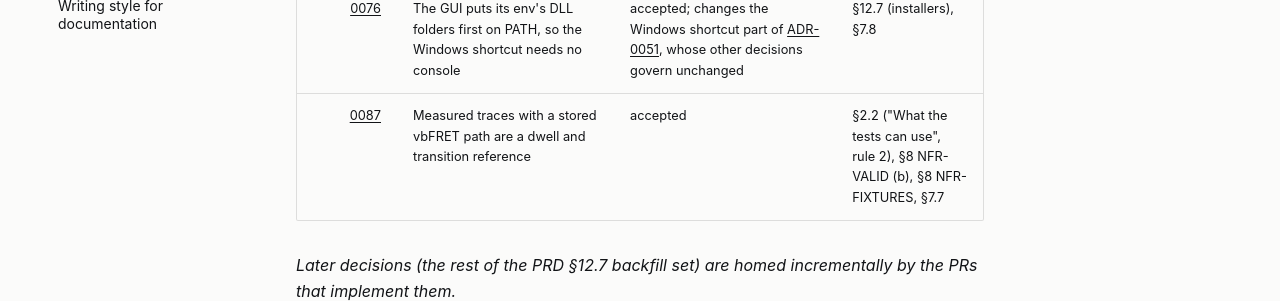
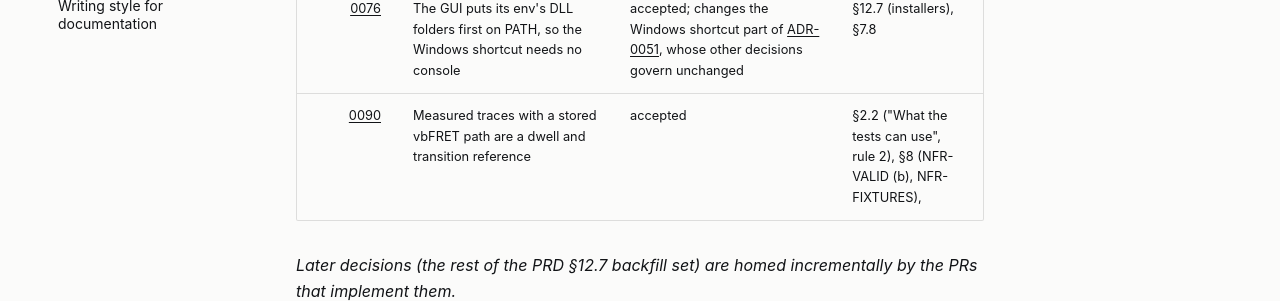
Before and after one commit to bioedca/tether, an MkDocs documentation site: the page built from docs/adr/README.md, in a window 1280 px wide and 900 px high, scrolled down 8155 px. Shown: the part 486-787 px from the top of the window. Built offline with MkDocs 1.6.1 and Material for MkDocs 9.7.7, drawn with Linux system fonts in a browser that asks for light colours; comment, search, counter and statistics services are not loaded; the version menu is left out.

Commit message:
docs(adr): renumber the #797 ADR from 0087 to 0090
#711 holds ADR-0087 (PR #869); 0088 and 0089 are taken too. Renumber only.

```diff
--- a/REUSE.toml
+++ b/REUSE.toml
@@ -24,7 +24,7 @@ precedence = "override"
 SPDX-FileCopyrightText = "2021 Markus Götz and Sonja Schmid (kinSoftChallenge)"
 SPDX-License-Identifier = "CC-BY-4.0"
 
-# Measured traces with a per-trace vbFRET path (#797, ADR-0087) — third-party reference data,
+# Measured traces with a per-trace vbFRET path (#797, ADR-0090) — third-party reference data,
 # CC-BY-4.0 (Marzano et al., Zenodo 10.5281/zenodo.11323228 and 10.5281/zenodo.17118152). The two
 # archives copy one condition folder each verbatim; the four tables are what nmarzano/smFRET_module
 # v1.0.3 (MIT, Zenodo 10.5281/zenodo.16791519) computed from them. NOTICE carries both notices.
--- a/docs/adr/README.md
+++ b/docs/adr/README.md
@@ -121,7 +121,7 @@ else would make it a worse historical record in exchange for a working link.
 | [0074](0074-matlab-reference-outputs-come-from-pinned-runs.md) | MATLAB reference outputs come from pinned runs with a provenance record | accepted | §1 (reference tools), §8 NFR-VALID, §8 NFR-FIXTURES |
 | [0075](0075-seeded-ebfret-parity-gate.md) | The ebFRET parity gate runs on two fixed seeds | accepted; amends [ADR-0007](0007-parity-is-statistical.md) on pinning the seed | §7.4 (parity definition), §11.2 (the ebFRET tolerance row), §12.6 (`sidecar/parity`), §9 M6 |
 | [0076](0076-the-gui-activates-its-own-dll-path.md) | The GUI puts its env's DLL folders first on PATH, so the Windows shortcut needs no console | accepted; changes the Windows shortcut part of [ADR-0051](0051-installed-app-launch-surface.md), whose other decisions govern unchanged | §12.7 (installers), §7.8 |
-| [0087](0087-measured-vbfret-paths-are-a-dwell-reference.md) | Measured traces with a stored vbFRET path are a dwell and transition reference | accepted | §2.2 ("What the tests can use", rule 2), §8 NFR-VALID (b), §8 NFR-FIXTURES, §7.7 |
+| [0090](0090-measured-vbfret-paths-are-a-dwell-reference.md) | Measured traces with a stored vbFRET path are a dwell and transition reference | accepted | §2.2 ("What the tests can use", rule 2), §8 (NFR-VALID (b), NFR-FIXTURES), |
 
 <!-- gen:adr-index end -->
 
```
Also changed, not shown: docs/adr/0090-measured-vbfret-paths-are-a-dwell-reference.md (renamed from docs/adr/0087-measured-vbfret-paths-are-a-dwell-reference.md, +1 -1 lines), docs/validation.md (+1 -1 lines), 5 other files.
